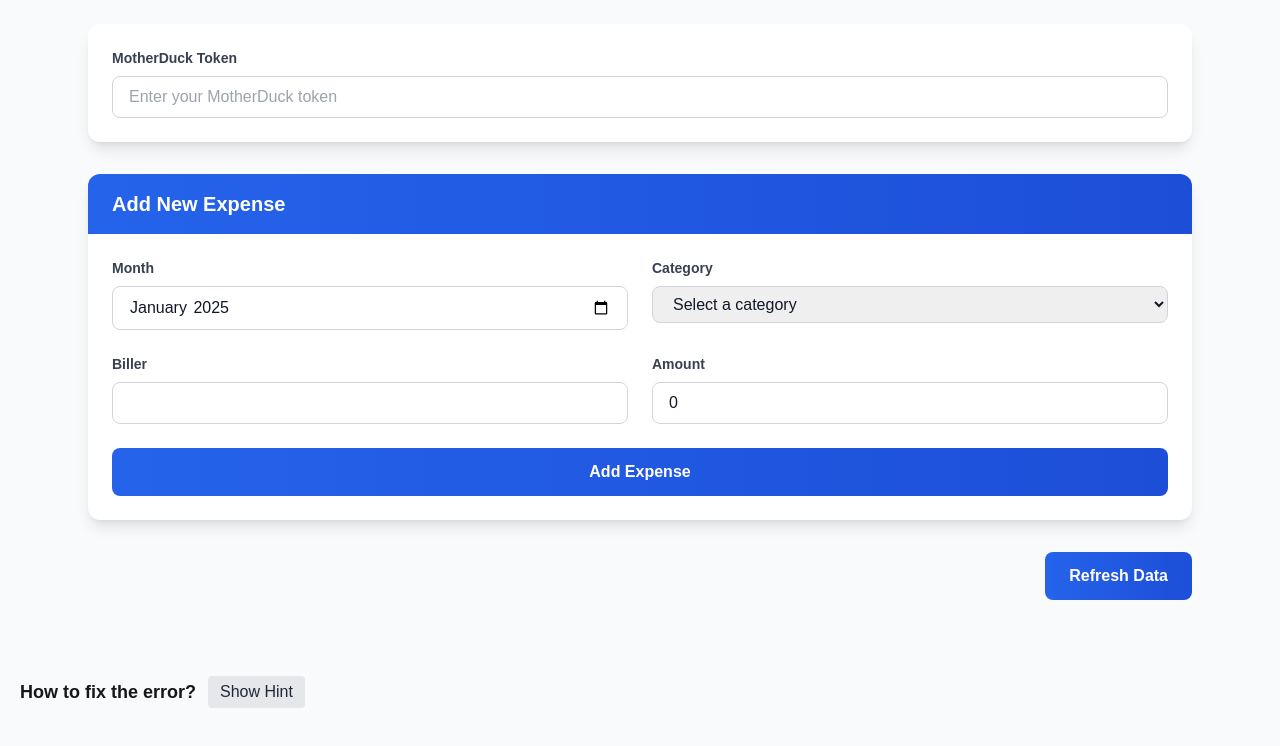
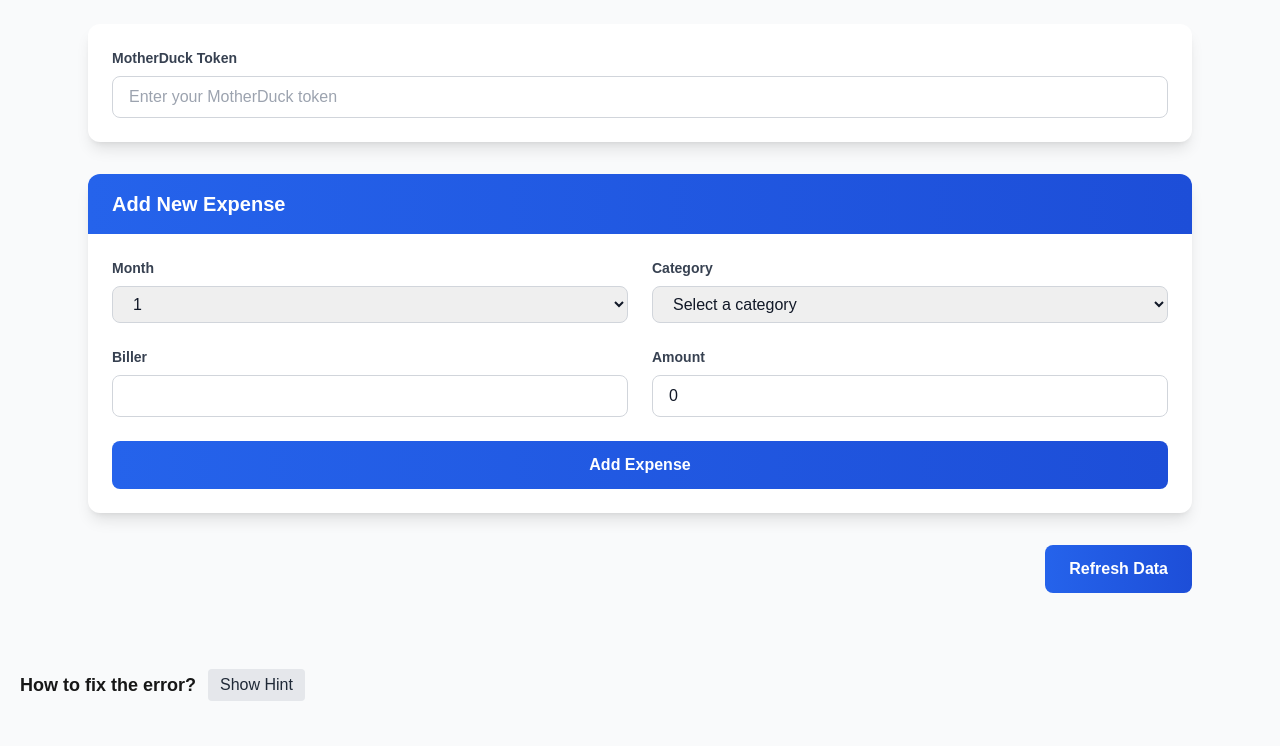
Before and after one commit to g-kannan/ExpenSageBYOD, a Next.js app: page / in a window 1280 px wide. Shown: the top 746 px of the page. Built offline with nearby package versions, Linux system fonts and the light colour scheme.

Commit message:
month as number

```diff
--- a/app/page.tsx
+++ b/app/page.tsx
@@ -17,7 +17,7 @@ INSERT INTO expensage_backend.expenses_forecast (ef_month, category, biller, amo
 VALUES (?, ?, ?, ?, 'INR', current_timestamp, current_timestamp);`;
 
 interface ExpenseFormData {
-    ef_month: string;
+    ef_month: number;
     category: string;
     biller: string;
     amount: number;
@@ -60,7 +60,7 @@ function ExpenseInputForm({ onExpenseAdded }: { onExpenseAdded: () => void }) {
     const [loading, setLoading] = useState(false);
     const [error, setError] = useState<string | null>(null);
     const [formData, setFormData] = useState<ExpenseFormData>({
-        ef_month: new Date().toISOString().slice(0, 7),
+        ef_month: new Date().getMonth() + 1,
         category: '',
         biller: '',
         amount: 0
@@ -135,7 +135,7 @@ function ExpenseInputForm({ onExpenseAdded }: { onExpenseAdded: () => void }) {
 
             if (result.status === "success") {
                 setFormData({
-                    ef_month: new Date().toISOString().slice(0, 7),
+                    ef_month: new Date().getMonth() + 1,
                     category: '',
                     biller: '',
                     amount: 0
@@ -155,6 +155,7 @@ function ExpenseInputForm({ onExpenseAdded }: { onExpenseAdded: () => void }) {
     const handleInputChange = (e: React.ChangeEvent<HTMLInputElement | HTMLSelectElement>) => {
         const { name, value } = e.target;
         setFormData(prev => ({
+
             ...prev,
             [name]: name === 'amount' ? parseFloat(value) || 0 : value
         }));
@@ -169,14 +170,17 @@ function ExpenseInputForm({ onExpenseAdded }: { onExpenseAdded: () => void }) {
                 <div className="grid grid-cols-1 md:grid-cols-2 gap-6">
                     <div>
                         <label className="block text-sm font-semibold text-gray-700 mb-2">Month</label>
-                        <input
-                            type="month"
+                        <select
                             name="ef_month"
                             value={formData.ef_month}
                             onChange={handleInputChange}
                             className="w-full px-4 py-2 rounded-lg border border-gray-300 focus:ring-2 focus:ring-blue-500 focus:border-transparent transition duration-200 text-gray-900"
                             required
-                        />
+                        >
+                            {[...Array(12).keys()].map(i => (
+                                <option key={i + 1} value={i + 1}>{i + 1}</option>
+                            ))}
+                        </select>
                     </div>
                     <div>
                         <label className="block text-sm font-semibold text-gray-700 mb-2">Category</label>
```
